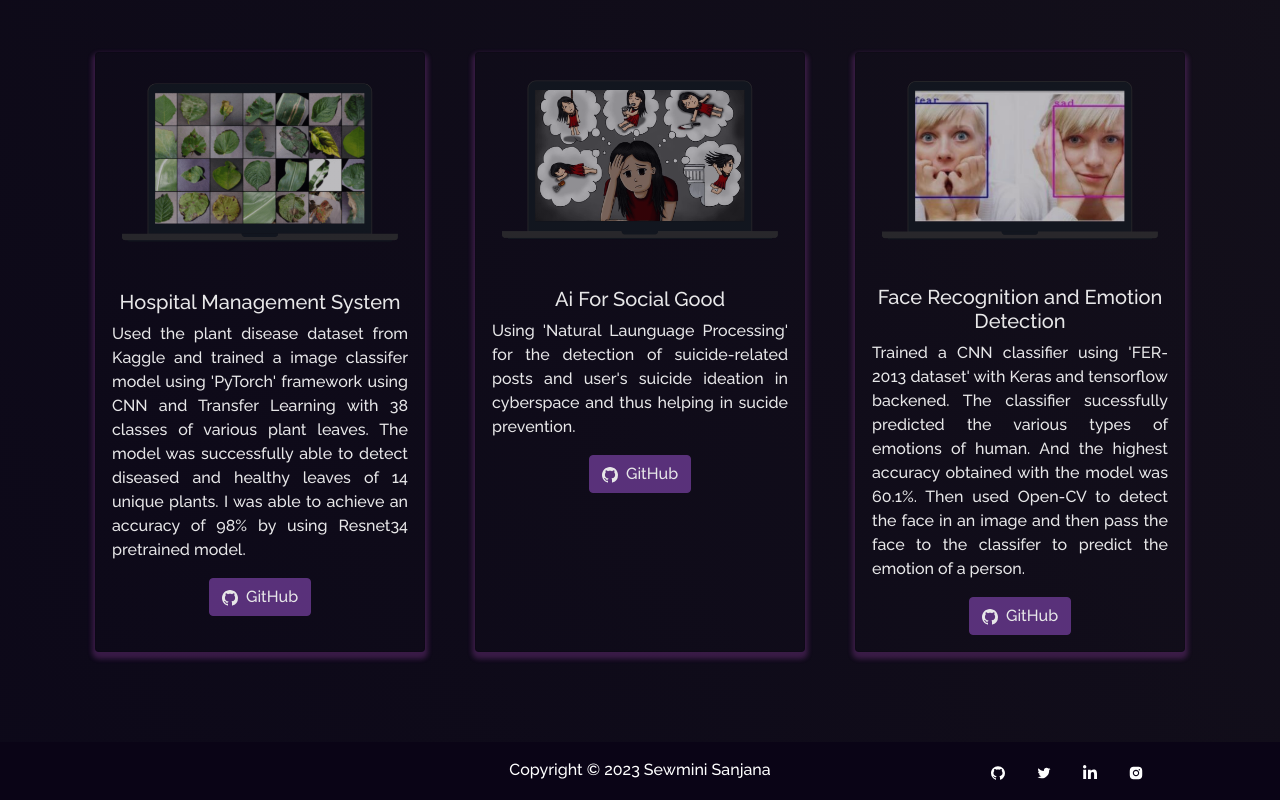
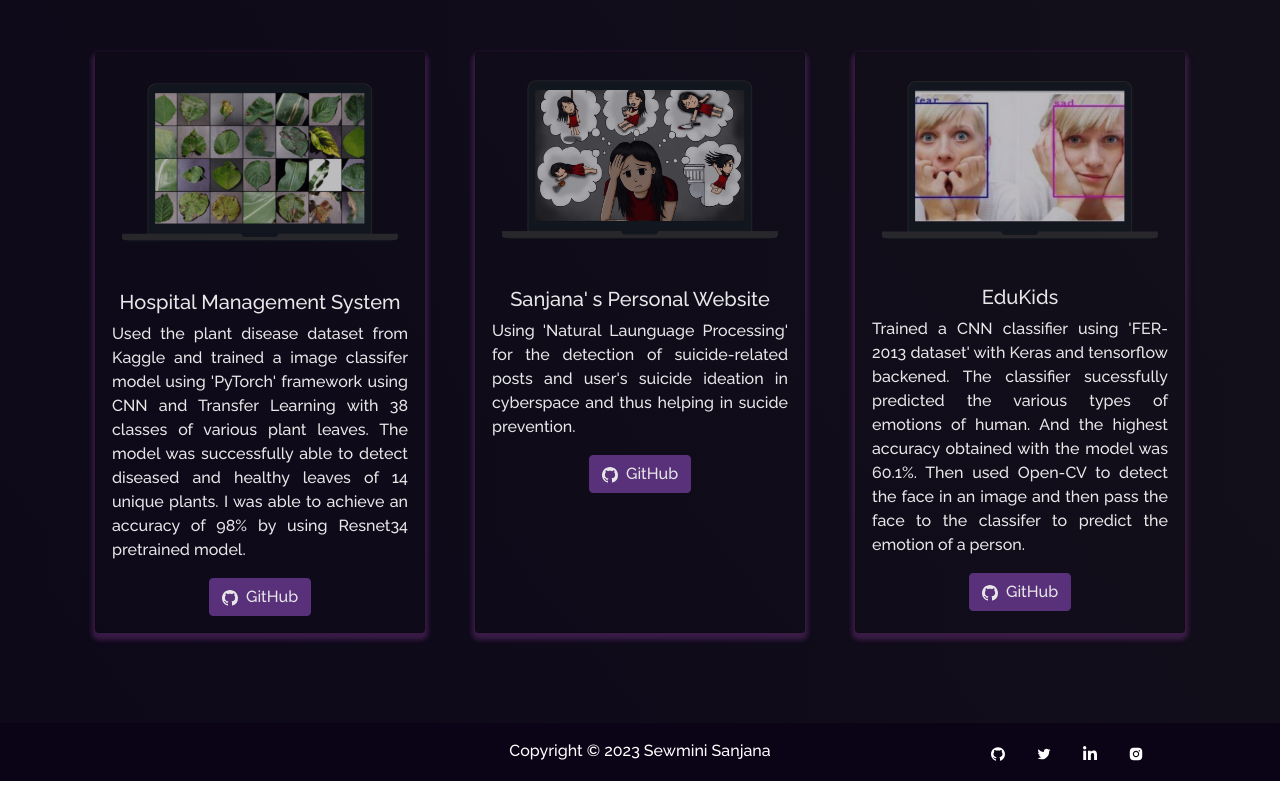
Before and after one commit to SANJANASOLANGA/WebPortfolio, a React (Create React App) app: page /project in a window 1280 px wide. Shown: the part 905-1705 px from the top of the page. Built offline with nearby package versions, Linux system fonts and the light colour scheme.

Commit message:
Added two new projects

```diff
--- a/src/components/Projects/Projects.js
+++ b/src/components/Projects/Projects.js
@@ -77,7 +77,7 @@ function Projects() {
               <ProjectCard
                 imgPath={suicide}
                 isBlog={false}
-                title="Ai For Social Good"
+                title="Sanjana' s Personal Website"
                 description="Using 'Natural Launguage Processing' for the detection of suicide-related posts and user's suicide ideation in cyberspace  and thus helping in sucide prevention."
                 ghLink="https://github.com/soumyajit4419/AI_For_Social_Good"
                 // demoLink="https://www.youtube.com/watch?v=dQw4w9WgXcQ&ab_channel=RickAstley" <--------Please include a demo link here
@@ -88,7 +88,7 @@ function Projects() {
               <ProjectCard
                 imgPath={emotion}
                 isBlog={false}
-                title="Face Recognition and Emotion Detection"
+                title="EduKids"
                 description="Trained a CNN classifier using 'FER-2013 dataset' with Keras and tensorflow backened. The classifier sucessfully predicted the various types of emotions of human. And the highest accuracy obtained with the model was 60.1%.
                 Then used Open-CV to detect the face in an image and then pass the face to the classifer to predict the emotion of a person."
                 ghLink="https://github.com/soumyajit4419/Face_And_Emotion_Detection"
```
